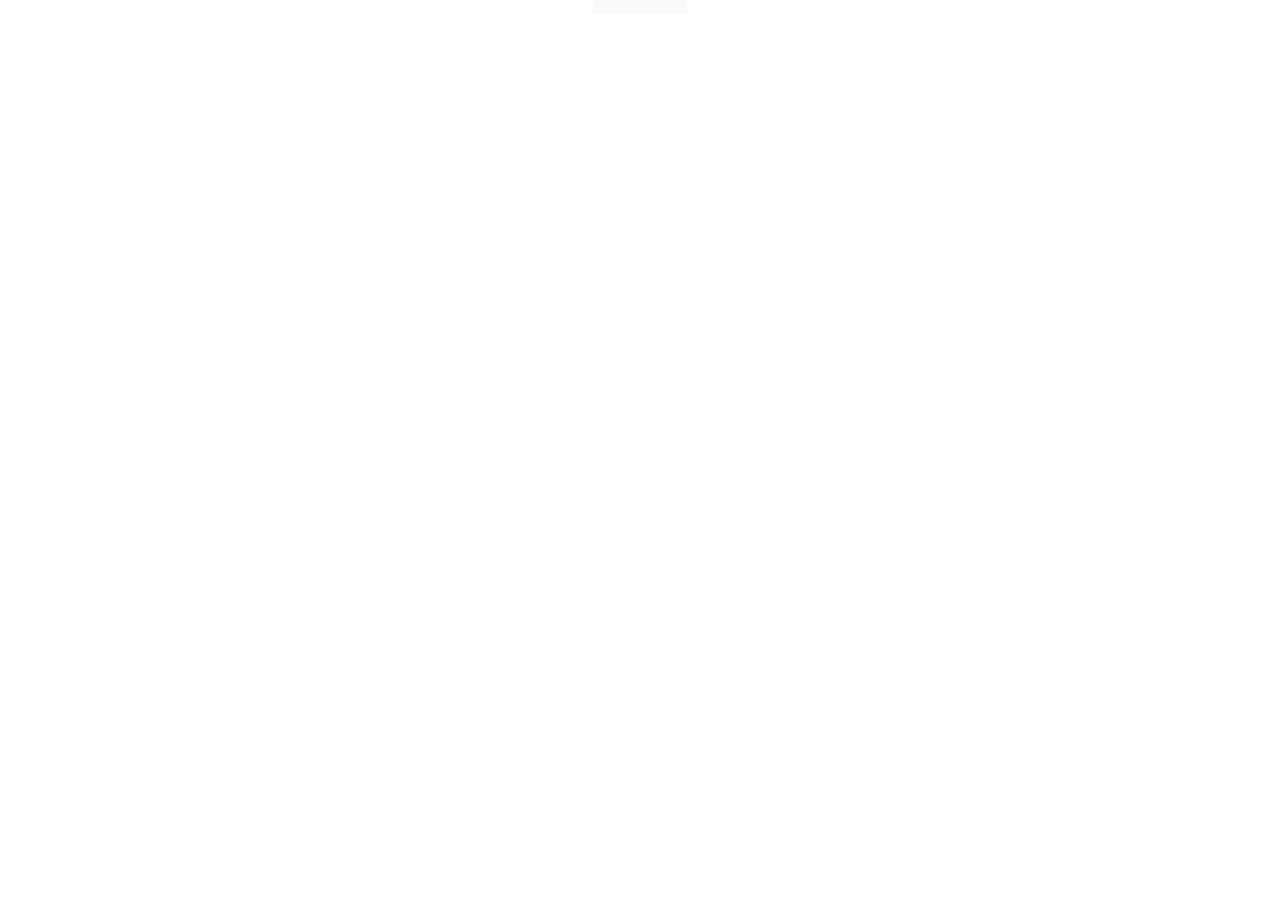
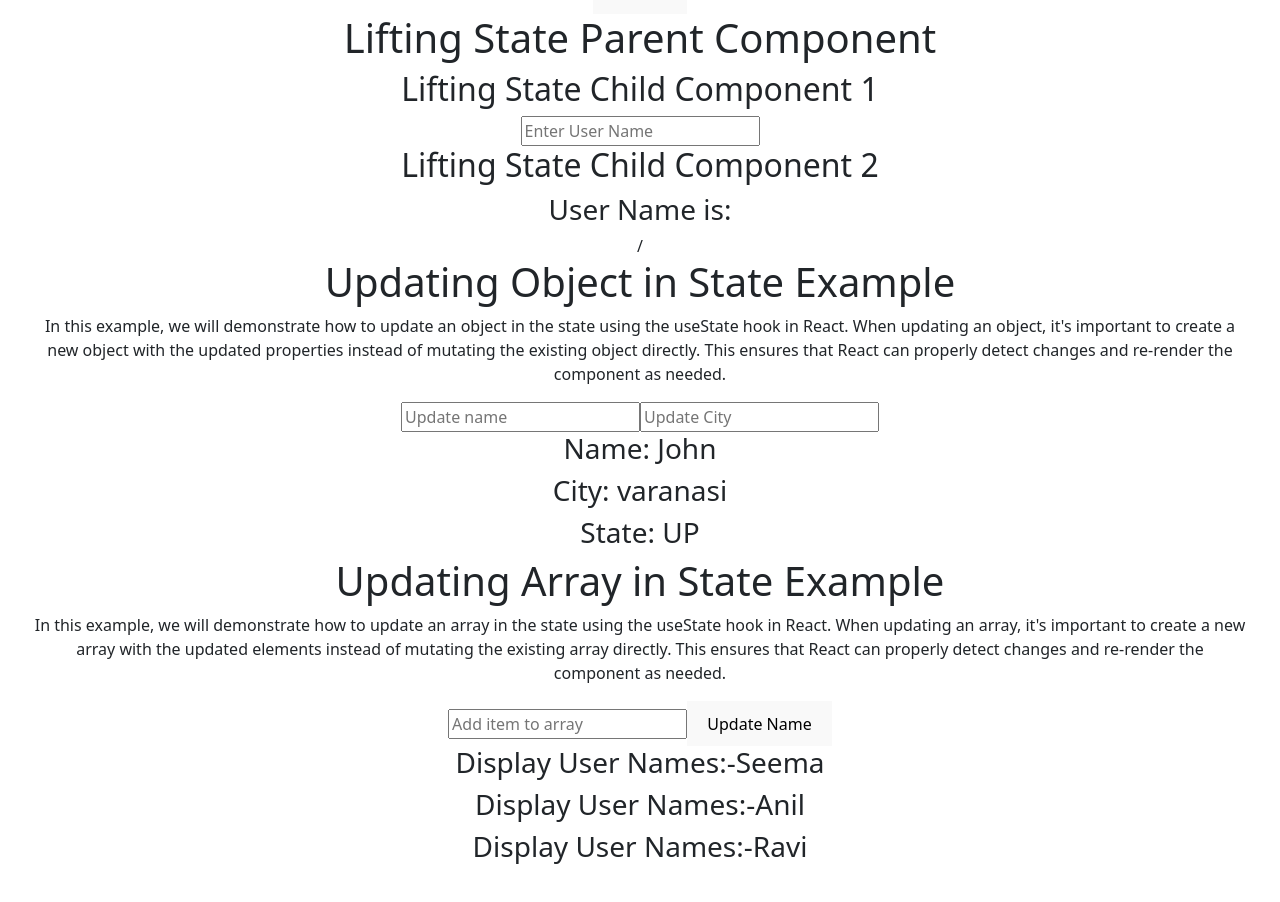
Before and after one commit to singhshubhra24/ReactPracticeDemoApp, a React (Vite) app: page / in a window 1280 px wide. Shown: the part 5824-6726 px from the top of the page. Before the commit the page ends 5870 px from the top, so only its background shows below. Built offline with nearby package versions, Linux system fonts and the light colour scheme.

Commit message:
object n Array

```diff
--- /dev/null
+++ b/src/LiftingStateChild2.jsx
@@ -0,0 +1,10 @@
+function LiftingStateChild2({user}) {
+    return(
+        <div>
+            <h2>Lifting State Child Component 2</h2>
+            <h3> User Name is: {user} </h3>
+        </div>
+    )
+
+}
+export default LiftingStateChild2
--- /dev/null
+++ b/src/UpdatingObjecArraytInState.jsx
@@ -0,0 +1,82 @@
+import { useState } from "react";
+import { useRef } from "react";
+
+function UpdatingObjectInState(){
+    const [data, setData] = useState(
+        {
+        name: "John",
+            address: {
+                city: "varanasi",
+                state: "UP"
+            }
+        }
+    );
+    const [dataArry, setDataArray] = useState([
+        "Seema",
+        "Anil",
+        "Ravi"
+    ]);
+    const [item,setItem] = useState("");
+
+    const inputRef = useRef(null);
+
+    const handleName = (val)=>{
+        console.log(val)
+        data.name = val;
+        setData({...data});
+        // setUser({ ...user, name: val });
+    }
+    const handleCity = (val) =>{
+        console.log(val)
+        data.address.city =  val;
+        // data.address.city = val;  // This is incorrect as it mutates the state directly
+        setData({
+            ...data,
+            // address: {...data.address}  if we already set city value then dont need this line
+        });
+    }
+    const setDisplayArray = (val)=>{
+        console.log(val)
+        dataArry.push(val);
+        setDataArray([...dataArry]);
+
+        // dataArry[dataArry.length-1]= val;
+        // dataArry.push(val);  // This is incorrect as it mutates the state directly
+        // setDataArray([...dataArry]);
+    }
+
+    return(
+        <div>
+            <div>
+                <h1>Updating Object in State Example</h1>
+                <p>In this example, we will demonstrate how to update an object in the state using the useState hook in React.
+                    When updating an object, it's important to create a new object with the updated properties instead of mutating the existing object directly.
+                    This ensures that React can properly detect changes and re-render the component as needed.
+                </p>
+                <input placeholder="Update name" type="text" onChange={(event)=>{handleName(event.target.value)}}/>
+                <input placeholder="Update City" type="text" onChange={(event)=>{handleCity(event.target.value)}}/>
+                <h3>Name: {data.name}</h3>
+                <h3>City: {data.address.city}</h3>
+                <h3>State: {data.address.state}</h3>
+            </div>
+            <div>
+                <h1>Updating Array in State Example</h1>
+                <p>In this example, we will demonstrate how to update an array in the state using the useState hook in React.
+                    When updating an array, it's important to create a new array with the updated elements instead of mutating the existing array directly.
+                    This ensures that React can properly detect changes and re-render the component as needed.
+                </p>
+                {/* <input placeholder="Add item to array" type="text" onChange={(event)=>{setDisplayArray(event.target.value)}}/> */}
+                {/* <input placeholder="Add item to array" type="text" onChange={(event)=>{setItem(event.target.value)}}/> */}
+                <input ref={inputRef} placeholder="Add item to array" type="text" />
+                <button onClick={()=>{setDisplayArray(inputRef.current.value)}}>Update Name</button>
+                {/* <h3>Display Array Items: {dataArry.join(", ")}</h3> */}
+
+                {
+                    dataArry.map((item)=>(<h3>Display User Names:-{item}</h3>))
+
+                }
+            </div>
+        </div>
+    )
+}
+export default UpdatingObjectInState;
--- /dev/null
+++ b/src/liftingStateChild1.jsx
@@ -0,0 +1,10 @@
+function LiftingStateChild1({setUserName}) {
+  return (
+    <div>
+      <h2>Lifting State Child Component 1</h2>
+      <input type="text" placeholder="Enter User Name" onChange = {(event)=>{setUserName(event.target.value)} }/>
+      {/* <button onClick={props.onIncrement}>Increment Counter</button> */}
+    </div>
+  );
+}
+export default LiftingStateChild1;
--- /dev/null
+++ b/src/liftingStateParent.jsx
@@ -0,0 +1,15 @@
+import { useState } from 'react';
+import LiftingStateChild1 from './liftingStateChild1.jsx';
+import LiftingStateChild2 from './LiftingStateChild2.jsx';
+
+function LiftingStateParent () {
+    const [userName,setUserName] = useState("");
+ return (
+    <div>
+        <h1>Lifting State Parent Component</h1>
+       < LiftingStateChild1 setUserName = {setUserName} />
+       <LiftingStateChild2 user = {userName}/>
+    </div>
+ )
+}
+export default LiftingStateParent;
--- a/src/main.jsx
+++ b/src/main.jsx
@@ -18,6 +18,8 @@
 import BootstrapDemoExam from './BootstrapDemoExam.jsx'
 import UseRefExampleCode from './UseRefExampleCode.jsx'
 import UncontrolledComponent from './UncontrolledExample.jsx'
+import LiftingStateParent from "./liftingStateParent.jsx"
+import UpdatingObjectInState from './UpdatingObjecArraytInState.jsx'
 
 createRoot(document.getElementById('root')).render(
   <StrictMode>
@@ -36,5 +38,7 @@
       <BootstrapDemoExam/>
       <UseRefExampleCode/>
       <UncontrolledComponent/>
+      <LiftingStateParent/>/
+      <UpdatingObjectInState/>
   </StrictMode>
 )
```
